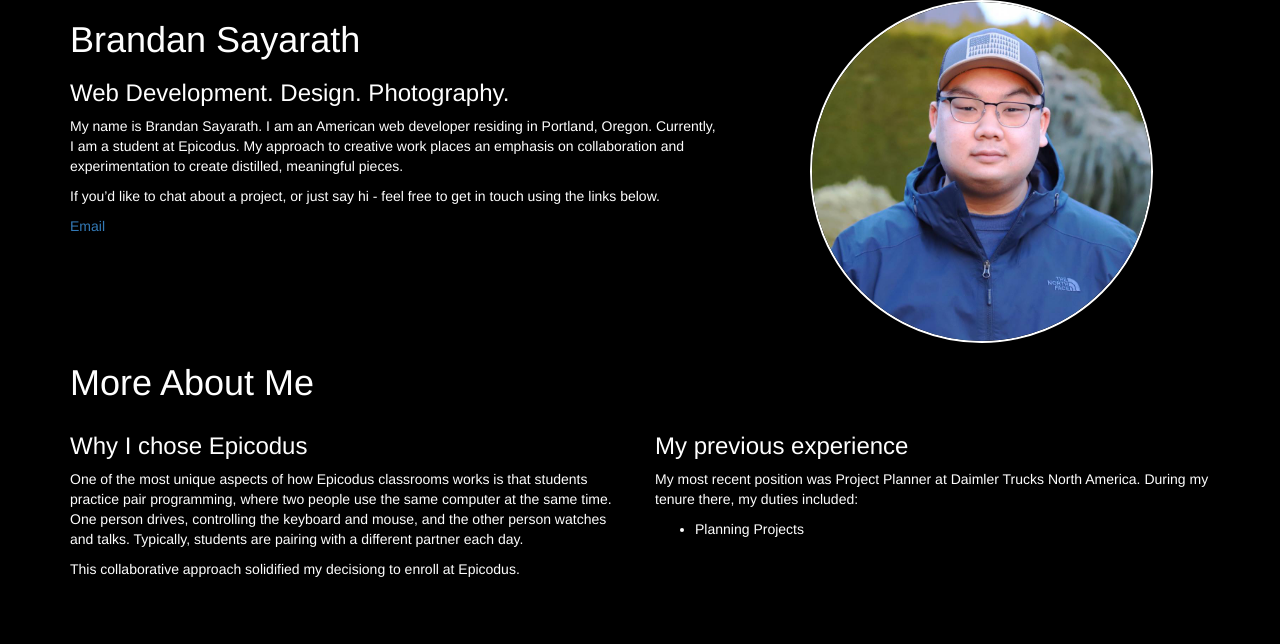
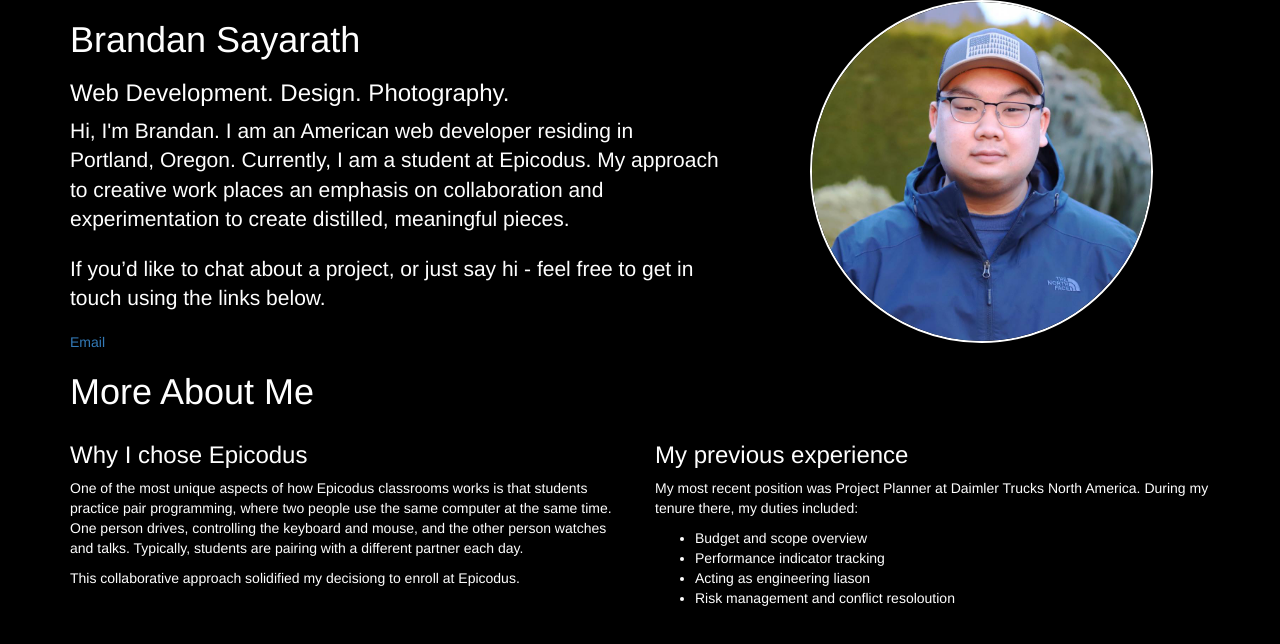
Before and after one commit to brandanpdx/portfolio-landing-page, a plain HTML site: page index.html in a window 1280 px wide. Drawn offline with Linux system fonts and the light colour scheme.

Commit message:
add previous backgroudn section

```diff
--- a/css/styles.css
+++ b/css/styles.css
@@ -8,12 +8,6 @@ body {
   height:auto;
   border-radius: 100%;
   border: 2px solid #fefefe;
-
-}
-
-
-.container {
-
 }
 
 
--- a/index.html
+++ b/index.html
@@ -12,8 +12,8 @@
         <div class="col-md-7">
           <h1>Brandan Sayarath</h1>
           <h3>Web Development. Design. Photography.</h3>
-          <p>My name is Brandan Sayarath. I am an American web developer residing in Portland, Oregon. Currently, I am a student at Epicodus. My approach to creative work places an emphasis on collaboration and experimentation to create distilled, meaningful pieces.
-          <p>If you’d like to chat about a project, or just say hi - feel free to get in touch using the links below.</p>
+          <p class="lead">Hi, I'm Brandan. I am an American web developer residing in Portland, Oregon. Currently, I am a student at Epicodus. My approach to creative work places an emphasis on collaboration and experimentation to create distilled, meaningful pieces.</p>
+          <p class="lead">If you’d like to chat about a project, or just say hi - feel free to get in touch using the links below.</p>
           <a href="mailto:bsayarath@gmail.com?Subject=Hello%20again" target="_top">Email</a>
         </div>
         <div class="col-md-5">
@@ -37,23 +37,15 @@
           <h3>My previous experience</h3>
           <p>My most recent position was Project Planner at Daimler Trucks North America.  During my tenure there, my duties included:</p>
           <ul>
-            <li>Planning Projects</li>
+            <li>Budget and scope overview</li>
+            <li>Performance indicator tracking</li>
+            <li>Acting as engineering liason</li>
+            <li>Risk management and conflict resoloution</li>
           </ul>
 
         </div>
       </div>
     </div>
-
-
-
-
-
-
-
-
-
-
-
 
 
   </div>
```
